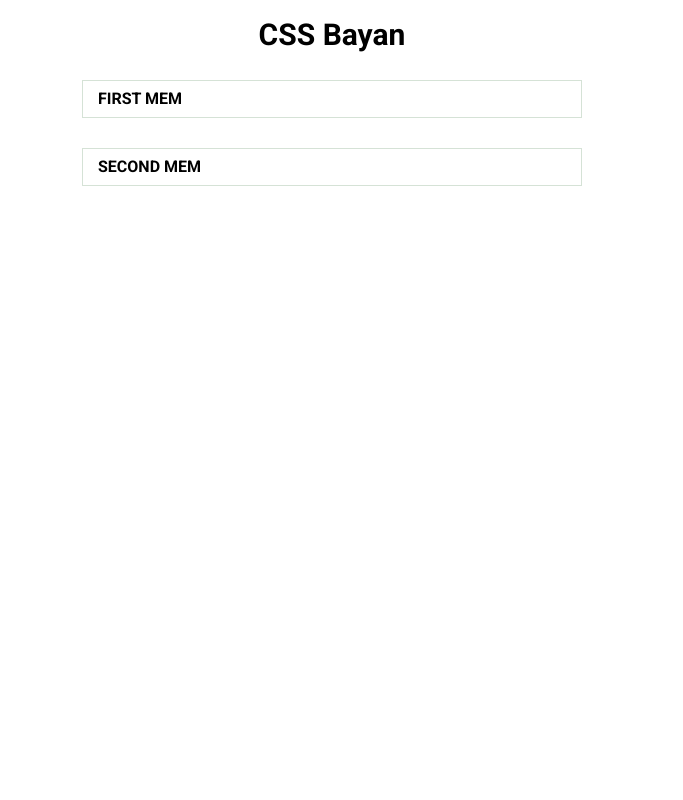
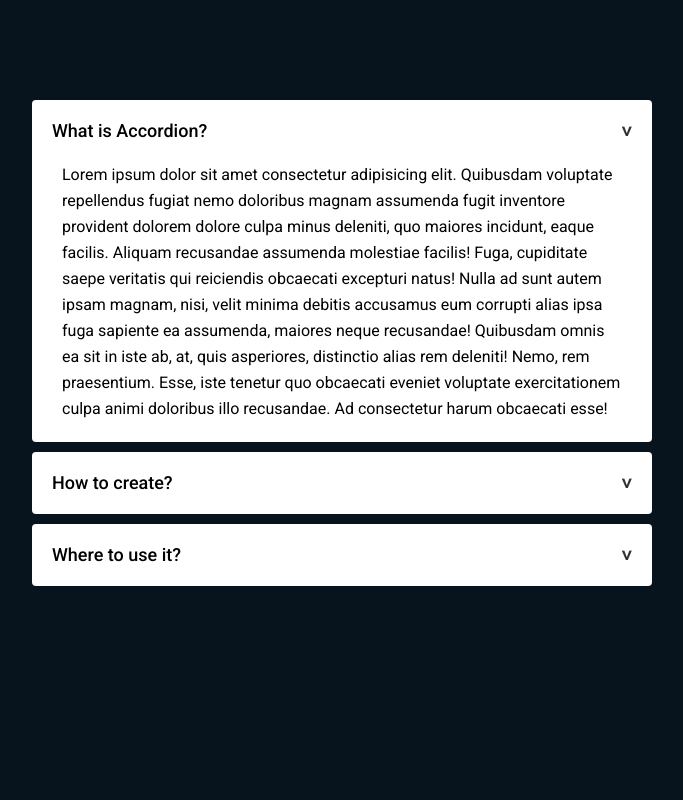
Before and after one commit to YanBocharov/cssBayan, a plain HTML site: page cssBayan/index.html in a window 1280 px wide. Shown: the whole page, without its empty margins (308-991 px from the left). Drawn offline with Linux system fonts and the light colour scheme.

Commit message:
feat: reload project

```diff
--- a/cssBayan/css/style.css
+++ b/cssBayan/css/style.css
@@ -1,51 +1,60 @@
-.acc {
+html {
     font-family: 'Roboto';
-    max-width: 500px;
-    margin: 20px auto;
 }
 
-.acc-mainTitle {
-    font-size: 30px;
-    text-align: center;
-    font-weight: 600;
+body {
+    background: #07141d;
 }
 
-.acc-item {
-    border: 1px solid #d5e2d6;
-    margin-top: 30px;
+#accordion {
+    margin: 100px auto;
+    width: 600px;
 }
 
-.acc-input {
-    width: 0;
-    height: 0;
-
-    -webkit-appearance: none;
-    appearance: none;
-
-    position: absolute;
+#accordion li {
+    list-style: none;
+    width: 100%;
+    margin-bottom: 10px;
+    background: #fff;
+    padding: 10px;
+    border-radius: 4px;
 }
 
-.acc-title {
-    display: block;
+#accordion li label {
+    padding: 10px;
+    display: flex;
+    align-items: center;
+    justify-content: space-between;
+    font-size: 18px;
+    font-weight: 500;
     cursor: pointer;
-    color: #000;
-    text-transform: uppercase;
-    font-size: 16px;
-    font-weight: bold;
-    padding: 10px 15px;
-    transition: all .3s ease-out;
 }
 
-.acc-text {
-    display: none;
-    width: 90%;
-    margin: 0 auto;
-    color: #000;
-    font-size: 14px;
-    padding-bottom: 20px;
+#accordion li label span {
+    transform: rotate(90deg);
+    font-size: 22px;
+    color: #333;
 }
 
-.acc-input:hover + .acc-text {
-    display: block;
-    transition: all .3s ease-out;
+.content p {
+    padding: 10px;
 }
+
+#accordion label + input[type="radio"] {
+    display: none;
+}
+
+#accordion .content {
+    padding: 0 10px;
+    line-height: 26px;
+    max-height: 0;
+    overflow: hidden;
+    transition: max-height 0.5s;
+}
+
+#accordion label + input[type="radio"]:checked + .content {
+    max-height: 400px;
+}
+#accordion label + input[type="radio"]:checked + #accordion li label span {
+    transform: rotate(180deg);
+}
--- a/cssBayan/index.html
+++ b/cssBayan/index.html
@@ -11,22 +11,28 @@
     <link rel="stylesheet" href="css/style.css">
 </head>
 <body>
-    <div class="acc">
-        <h1 class="acc-mainTitle">CSS Bayan</h1>
-        <div class="acc-item">
-            <label class="acc-title" for="acc_input1">first mem</label>
-            <input type="radio" name="acc" class="acc-input"  id="acc_input1">
-            <div class="acc-text">
-                Lorem ipsum dolor sit, amet consectetur adipisicing elit. Quod quis numquam velit laborum totam sunt et nisi modi voluptatem commodi, minus alias labore, consequuntur incidunt vitae exercitationem porro, ratione voluptate?
+    <ul id="accordion">
+        <li>
+            <label for="first">What is Accordion? <span>&#x3e;</span></label>
+            <input type="radio" name="accordion" id="first" checked>
+            <div class="content">
+                <p>Lorem ipsum dolor sit amet consectetur adipisicing elit. Quibusdam voluptate repellendus fugiat nemo doloribus magnam assumenda fugit inventore provident dolorem dolore culpa minus deleniti, quo maiores incidunt, eaque facilis. Aliquam recusandae assumenda molestiae facilis! Fuga, cupiditate saepe veritatis qui reiciendis obcaecati excepturi natus! Nulla ad sunt autem ipsam magnam, nisi, velit minima debitis accusamus eum corrupti alias ipsa fuga sapiente ea assumenda, maiores neque recusandae! Quibusdam omnis ea sit in iste ab, at, quis asperiores, distinctio alias rem deleniti! Nemo, rem praesentium. Esse, iste tenetur quo obcaecati eveniet voluptate exercitationem culpa animi doloribus illo recusandae. Ad consectetur harum obcaecati esse!</p>
             </div>
-        </div>
-        <div class="acc-item">
-            <label class="acc-title" for="acc_input2">second mem</label>
-            <input type="radio" name="acc" class="acc-input"  id="acc_input2">
-            <div class="acc-text">
-                Lorem ipsum dolor sit, amet consectetur adipisicing elit. Quod quis numquam velit laborum totam sunt et nisi modi voluptatem commodi, minus alias labore, consequuntur incidunt vitae exercitationem porro, ratione voluptate?
+        </li>
+        <li>
+            <label for="second">How to create?<span>&#x3e;</span></label>
+            <input type="radio" name="accordion" id="second">
+            <div class="content">
+                <p>Lorem ipsum dolor sit amet consectetur adipisicing elit. Quibusdam voluptate repellendus fugiat nemo doloribus magnam assumenda fugit inventore provident dolorem dolore culpa minus deleniti, quo maiores incidunt, eaque facilis. Aliquam recusandae assumenda molestiae facilis! Fuga, cupiditate saepe veritatis qui reiciendis obcaecati excepturi natus! Nulla ad sunt autem ipsam magnam, nisi, velit minima debitis accusamus eum corrupti alias ipsa fuga sapiente ea assumenda, maiores neque recusandae! Quibusdam omnis ea sit in iste ab, at, quis asperiores, distinctio alias rem deleniti! Nemo, rem praesentium. Esse, iste tenetur quo obcaecati eveniet voluptate exercitationem culpa animi doloribus illo recusandae. Ad consectetur harum obcaecati esse!</p>
             </div>
-        </div>
-    </div>
+        </li>
+        <li>
+            <label for="third">Where to use it?<span>&#x3e;</span></label>
+            <input type="radio" name="accordion" id="third">
+            <div class="content">
+                <p>Lorem ipsum dolor sit amet consectetur adipisicing elit. Quibusdam voluptate repellendus fugiat nemo doloribus magnam assumenda fugit inventore provident dolorem dolore culpa minus deleniti, quo maiores incidunt, eaque facilis. Aliquam recusandae assumenda molestiae facilis! Fuga, cupiditate saepe veritatis qui reiciendis obcaecati excepturi natus! Nulla ad sunt autem ipsam magnam, nisi, velit minima debitis accusamus eum corrupti alias ipsa fuga sapiente ea assumenda, maiores neque recusandae! Quibusdam omnis ea sit in iste ab, at, quis asperiores, distinctio alias rem deleniti! Nemo, rem praesentium. Esse, iste tenetur quo obcaecati eveniet voluptate exercitationem culpa animi doloribus illo recusandae. Ad consectetur harum obcaecati esse!</p>
+            </div>
+        </li>
+    </ul>
 </body>
 </html>
```
Also changed, not shown: cssBayan/img/1.jpg (added), cssBayan/img/2.jpg (added), cssBayan/img/3.jpg (added), cssBayan/img/4.jpg (added).
